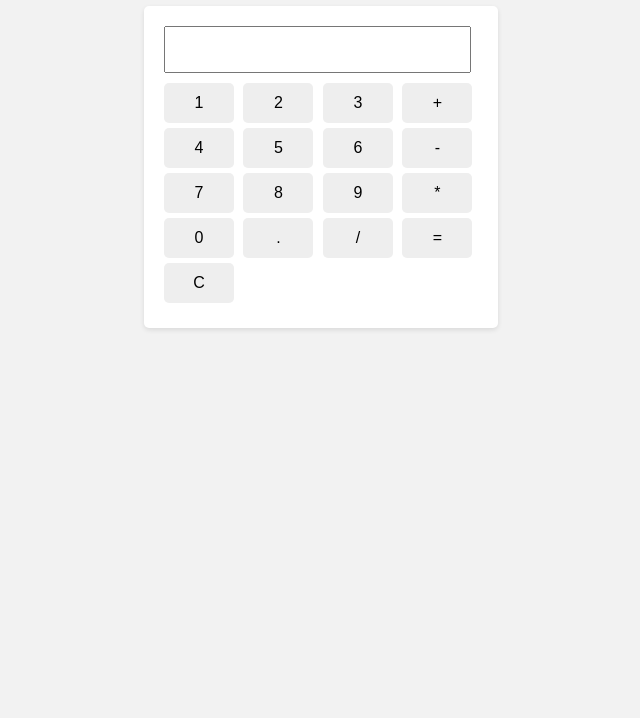
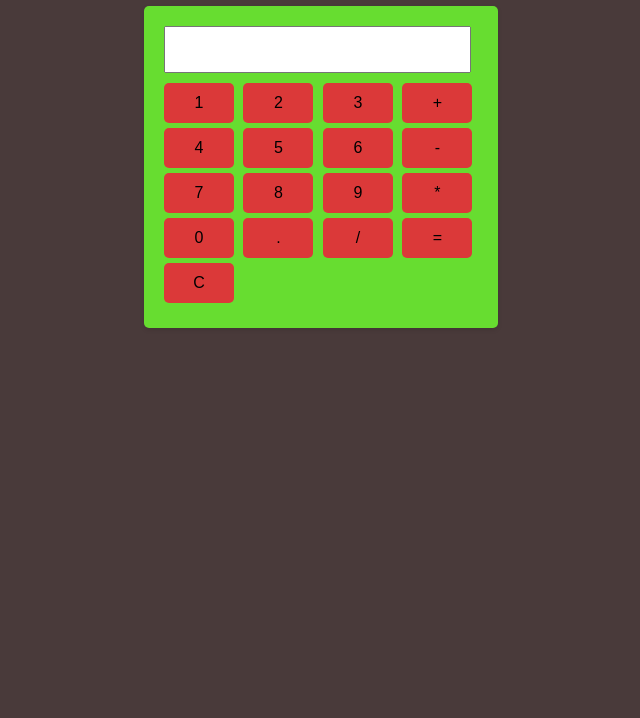
Before and after one commit to Noisk8/adivina-la-nea, a plain HTML site: page calculator/index.html in a window 1280 px wide. Shown: the part 82-800 px from the top of the page, without its empty margins (319-959 px from the left). Drawn offline with Linux system fonts and the light colour scheme.

Commit message:
add basic

```diff
--- a/calculator/style.css
+++ b/calculator/style.css
@@ -1,6 +1,6 @@
 body {
     font-family: Arial, sans-serif;
-    background-color: #f2f2f2;
+    background-color: #493a3a;
   }
 
   h1 {
@@ -17,7 +17,7 @@ body {
   .calculadora {
     width: 314px;
     margin: 0 auto;
-    background-color: #fff;
+    background-color: #67dd30;
     padding: 20px;
     border-radius: 5px;
     box-shadow: 0 2px 5px rgba(0, 0, 0, 0.1);
@@ -37,7 +37,7 @@ body {
     margin-right: 5px;
     margin-bottom: 5px;
     font-size: 16px;
-    background-color: #eee;
+    background-color: #db3939;
     border: none;
     border-radius: 5px;
     cursor: pointer;
```
Also changed, not shown: praxis/main.js (+10 -0 lines).
